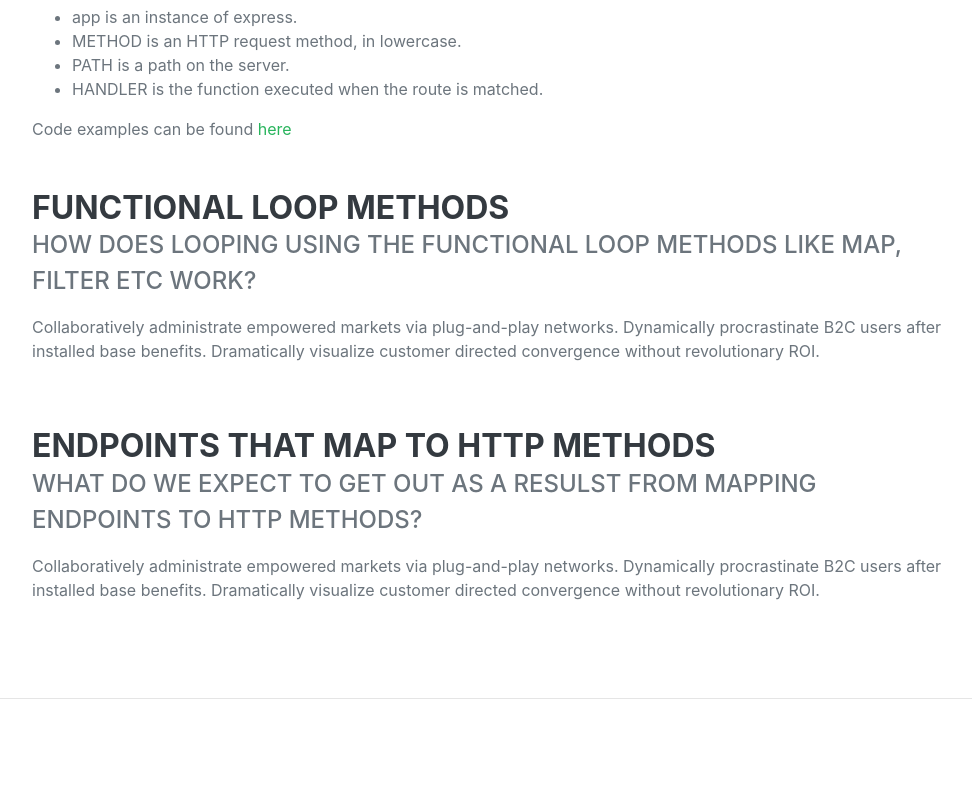
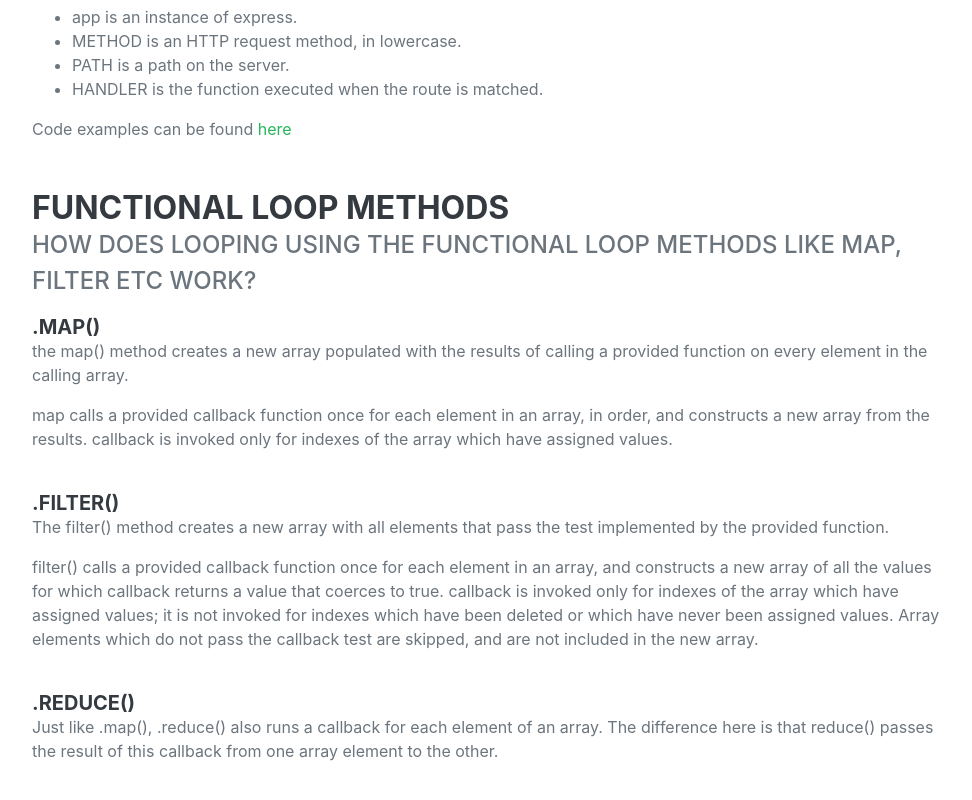
Before and after one commit to Lbniese/Mandatory-1-NodeJS, a website: page www/theory.html in a window 1280 px wide. Shown: the part 2337-3137 px from the top of the page, without its empty margins (288-1260 px from the left). Before the commit the page ends 3036 px from the top, so only its background shows below. Drawn offline with nearby package versions, Linux system fonts and the light colour scheme; a web font is replaced by a local one.

Commit message:
Added remaining theory sections

```diff
--- a/www/theory.html
+++ b/www/theory.html
@@ -156,18 +156,20 @@
                             <span>Code examples can be found </span><a href="/codesnippets">here</a>
                         </div>
                     </div>
-                    <div class="d-flex flex-column flex-md-row justify-content-between mb-5">
+                    <div class="d-flex flex-column flex-md-row justify-content-between">
                         <div class="flex-grow-1">
                             <h3 class="mb-0">Functional loop methods</h3>
                             <div class="subheading mb-3">How does looping using the functional loop methods like map, filter etc work?</div>
-                            <p>Collaboratively administrate empowered markets via plug-and-play networks. Dynamically procrastinate B2C users after installed base benefits. Dramatically visualize customer directed convergence without revolutionary ROI.</p>
-                        </div>
-                    </div>
-                    <div class="d-flex flex-column flex-md-row justify-content-between">
-                        <div class="flex-grow-1">
-                            <h3 class="mb-0">Endpoints that map to HTTP methods</h3>
-                            <div class="subheading mb-3">What do we expect to get out as a resulst from mapping endpoints to HTTP methods?</div>
-                            <p>Collaboratively administrate empowered markets via plug-and-play networks. Dynamically procrastinate B2C users after installed base benefits. Dramatically visualize customer directed convergence without revolutionary ROI.</p>
+                            <h5 class="mb-0">.map()</h5>
+                            <p>the map() method creates a new array populated with the results of calling a provided function on every element in the calling array.</p>
+                            <p>map calls a provided callback function once for each element in an array, in order, and constructs a new array from the results. callback is invoked only for indexes of the array which have assigned values.</p>
+                            <br>
+                            <h5 class="mb-0">.filter()</h5>
+                            <p>The filter() method creates a new array with all elements that pass the test implemented by the provided function.</p>
+                            <p>filter() calls a provided callback function once for each element in an array, and constructs a new array of all the values for which callback returns a value that coerces to true. callback is invoked only for indexes of the array which have assigned values; it is not invoked for indexes which have been deleted or which have never been assigned values. Array elements which do not pass the callback test are skipped, and are not included in the new array.</p>
+                            <br>
+                            <h5 class="mb-0">.reduce()</h5>
+                            <p>Just like .map(), .reduce() also runs a callback for each element of an array. The difference here is that reduce() passes the result of this callback from one array element to the other.</p>
                         </div>
                     </div>
                 </div>
```
